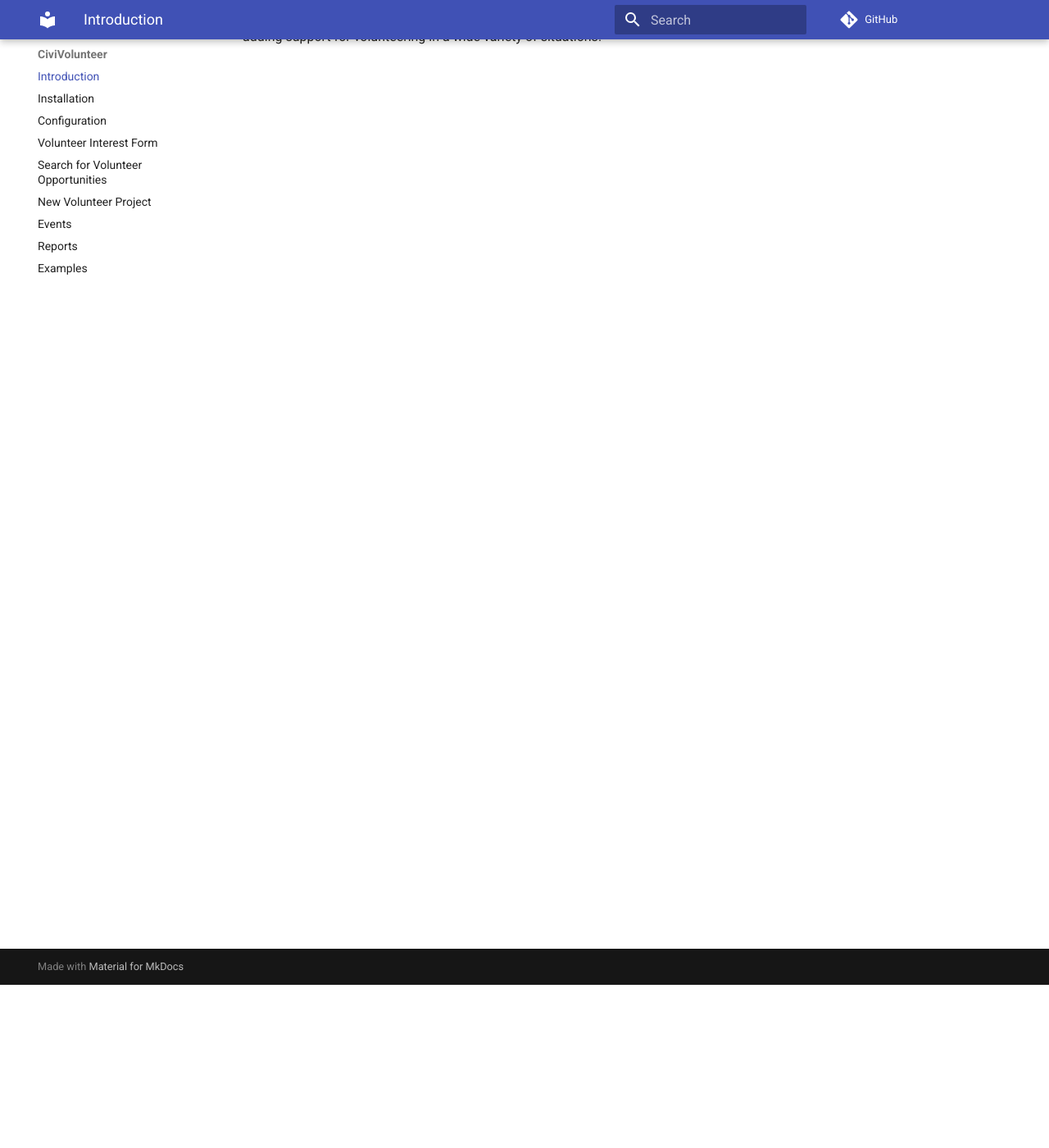
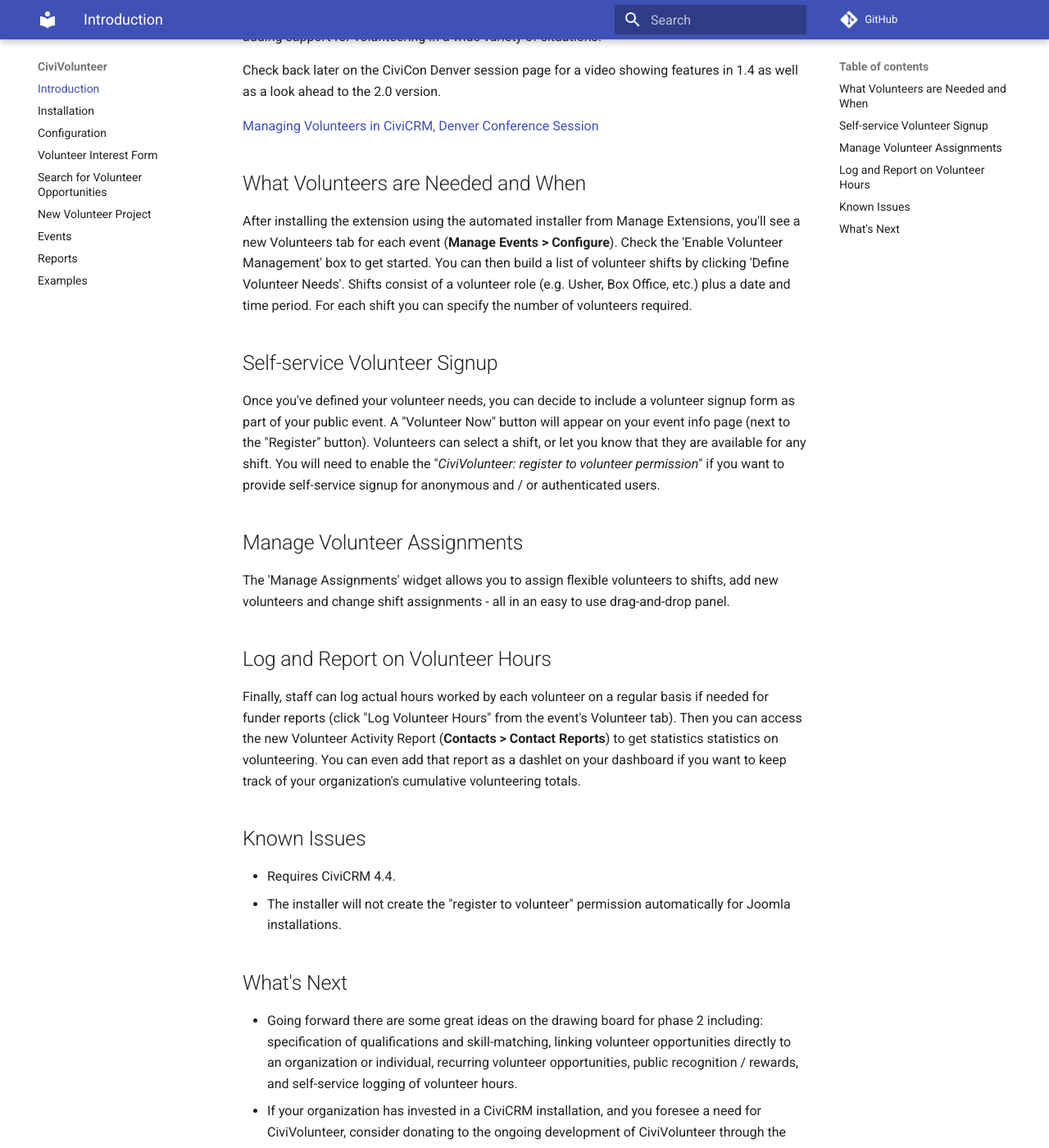
Before and after one commit to civicrm/org.civicrm.volunteer, an MkDocs documentation site: the page built from docs/index.md, in a window 1280 px wide and 1400 px high, scrolled down 199 px. Shown: the whole window at 82% size. Built offline with MkDocs 1.6.1 and Material for MkDocs 9.7.7, drawn with Linux system fonts in a browser that asks for light colours; comment, search, counter and statistics services are not loaded; old or Windows-style settings are respelled for this version of MkDocs; some of the changed text lies outside the part shown.

Commit message:
docs - import content from extensions directory https://civicrm.org/extensions/civivolunteer

```diff
--- a/docs/index.md
+++ b/docs/index.md
@@ -4,3 +4,67 @@ The CiviVolunteer extension provides tools for signing up, managing and
 tracking volunteers. The features for release 2.0 focus on volunteering
 at events, but the design creates a foundation for adding support for
 volunteering in a wide variety of situations.
+
+Check back later on the CiviCon Denver session page for a video showing
+features in 1.4 as well as a look ahead to the 2.0 version.
+
+[Managing Volunteers in CiviCRM, Denver Conference
+Session](https://denver2015.civicrm.org/sessions/managing-volunteers-civicrm)
+
+## What Volunteers are Needed and When
+
+After installing the extension using the automated installer from Manage
+Extensions, you'll see a new Volunteers tab for each event (**Manage
+Events > Configure**). Check the 'Enable Volunteer Management' box to get
+started. You can then build a list of volunteer shifts by clicking
+'Define Volunteer Needs'. Shifts consist of a volunteer role (e.g.
+Usher, Box Office, etc.) plus a date and time period. For each shift you
+can specify the number of volunteers required.
+
+## Self-service Volunteer Signup
+
+Once you've defined your volunteer needs, you can decide to include a
+volunteer signup form as part of your public event. A "Volunteer Now"
+button will appear on your event info page (next to the "Register"
+button). Volunteers can select a shift, or let you know that they are
+available for any shift. You will need to enable the "*CiviVolunteer:
+register to volunteer permission*" if you want to provide self-service
+signup for anonymous and / or authenticated users.
+
+## Manage Volunteer Assignments
+ The 'Manage Assignments' widget allows you to assign flexible
+volunteers to shifts, add new volunteers and change shift assignments -
+all in an easy to use drag-and-drop panel.
+
+## Log and Report on Volunteer Hours
+Finally, staff can log actual hours worked by each volunteer on a
+regular basis if needed for funder reports (click "Log Volunteer Hours"
+from the event's Volunteer tab). Then you can access the new Volunteer
+Activity Report (**Contacts > Contact Reports**) to get statistics
+statistics on volunteering. You can even add that report as a dashlet on
+your dashboard if you want to keep track of your organization's
+cumulative volunteering totals.
+
+## Known Issues
+
+-   Requires CiviCRM 4.4.
+-   The installer will not create the "register to volunteer" permission
+    automatically for Joomla installations.
+
+## What's Next
+
+-   Going forward there are some great ideas on the drawing board for
+    phase 2 including: specification of qualifications and
+    skill-matching, linking volunteer opportunities directly to an
+    organization or individual, recurring volunteer opportunities,
+    public recognition / rewards, and self-service logging of volunteer
+    hours.
+-   If your organization has invested in a CiviCRM installation, and you
+    foresee a need for CiviVolunteer, consider donating to the ongoing
+    development of CiviVolunteer through the [Make it Happen
+    program](https://civicrm.org/make-it-happen/civivolunteer-improvements).
+-   Developers within organizations that would like to use CiviVolunteer
+    are more than welcome to participate in the development and testing
+    effort. [Contact us via the project's
+    GitHub](https://github.com/civicrm/civivolunteer)[repository](https://github.com/civicrm/civivolunteer),
+    email us at inquire@ginkgostreet.com or call us at 1-888-223-6609.
```
